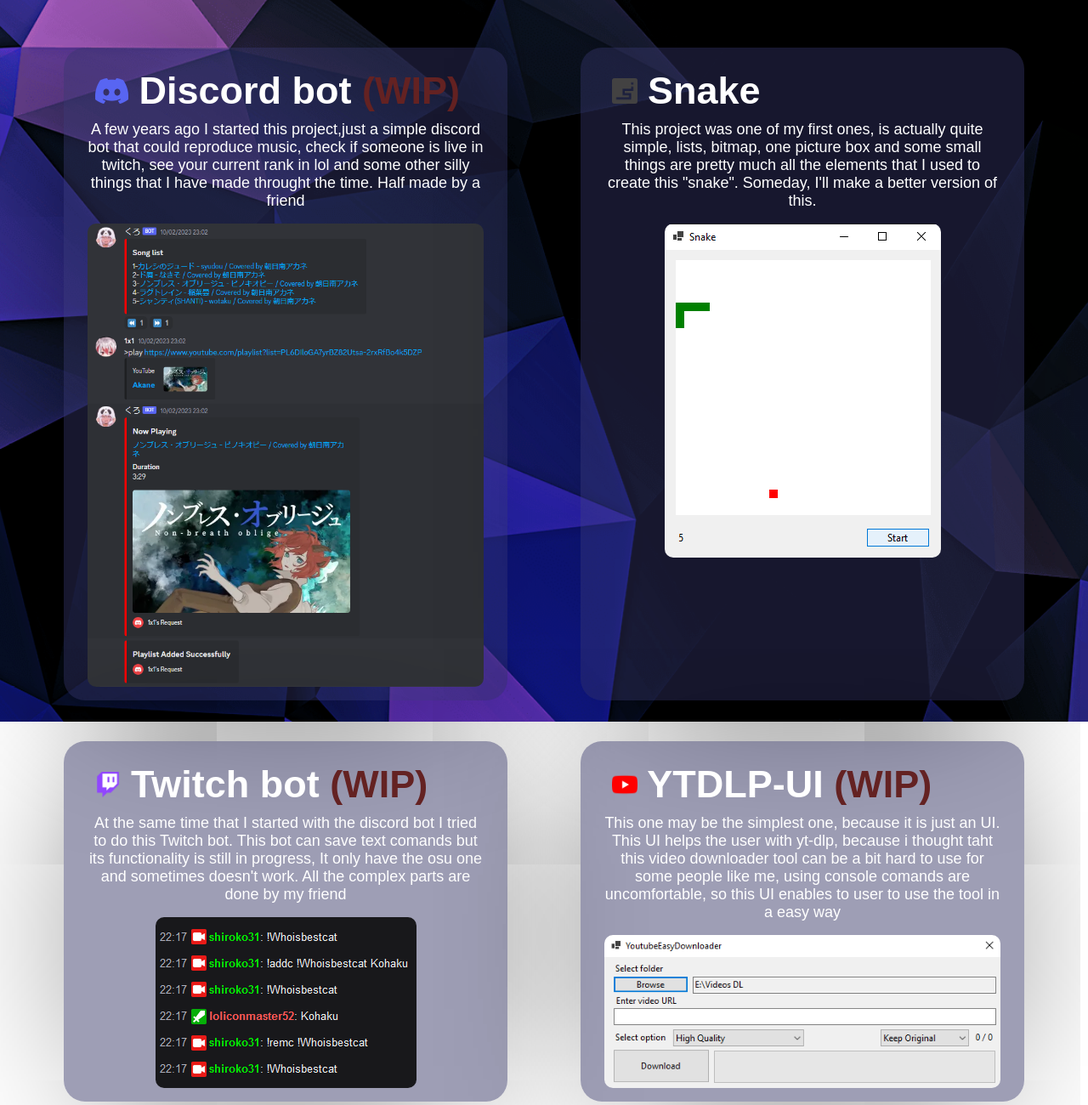
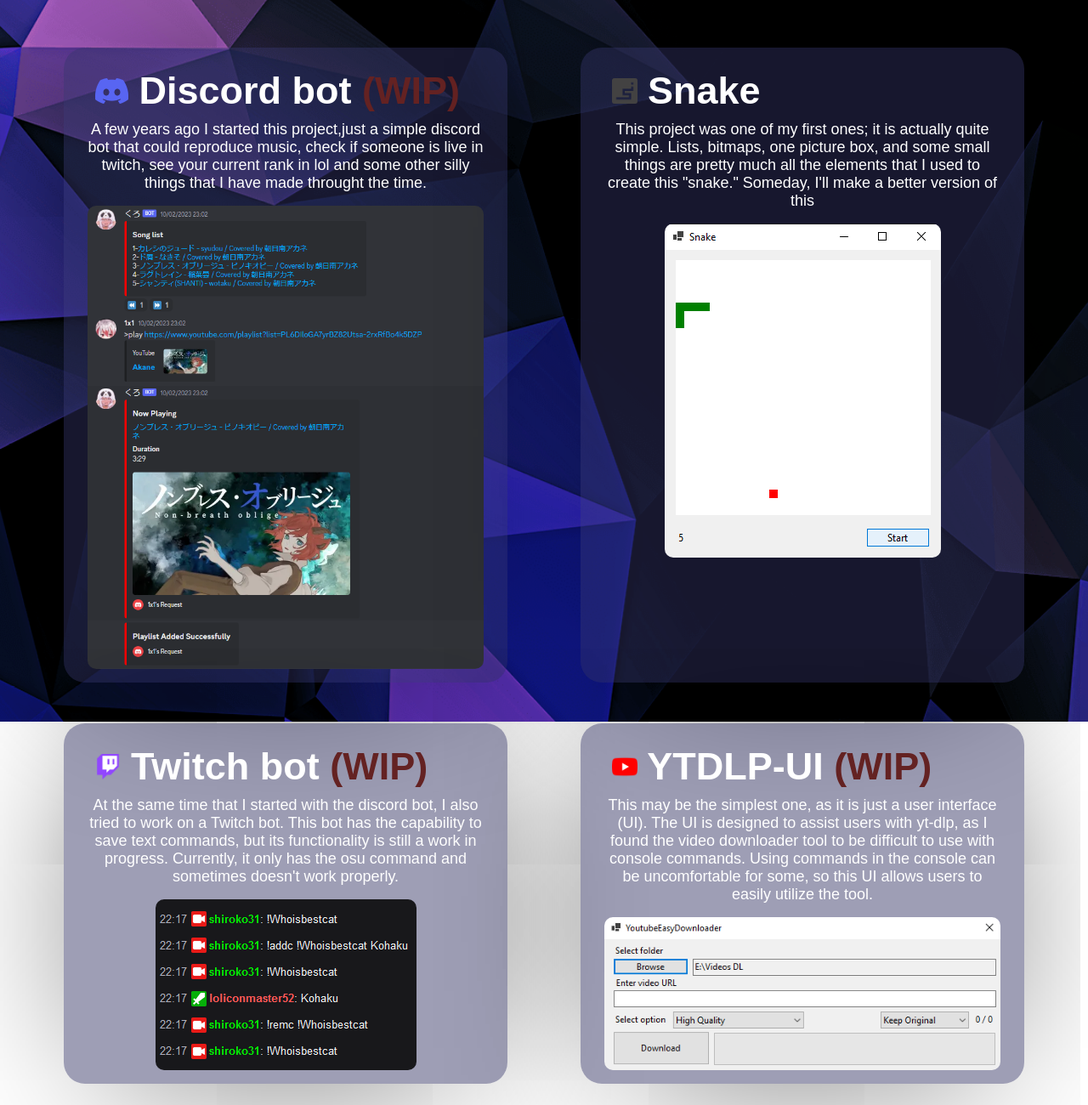
Before and after one commit to KoGoLLo52/KoGoLLo52.github.io, a plain HTML site: page trabajos.html in a window 1280 px wide. Shown: the top 1300 px of the page at 85% size. Drawn offline with Linux system fonts and the light colour scheme; a web font is replaced by a local one.

Commit message:
Add files via upload

```diff
--- a/Mainstyles.css
+++ b/Mainstyles.css
@@ -17,7 +17,7 @@ body::before {
   z-index: -1;
   pointer-events: none;
   background-size: cover;
-  background: url("/Images/BGR.png") no-repeat center;
+  background: url("./Images/BGR.png") no-repeat center;
   animation: backgroundZoomAnimate 20s forwards;
 }
 
--- a/WorksStyles.css
+++ b/WorksStyles.css
@@ -18,7 +18,7 @@ body::before {
     z-index: -1;
     pointer-events: none;
     background-size: cover;
-    background: url("/Images/BGRW.png") no-repeat center;
+    background: url("Images/BGRW.png") no-repeat center;
     animation: backgroundZoomAnimate 20s forwards;
 }
 
--- a/trabajos.html
+++ b/trabajos.html
@@ -1,5 +1,6 @@
 <!DOCTYPE html>
 <html lang="en">
+
 <head>
     <meta charset="UTF-8">
     <meta http-equiv="X-UA-Compatible" content="IE=edge">
@@ -8,54 +9,59 @@
     <link rel="stylesheet" href="WorksStyles.css">
     <title>Shiroko's Works</title>
 </head>
+
 <body>
     <div class="Card">
-            <h1 class="Title"><img class="Icon" src="/Images/DiscIcon.png"> Discord bot <b style="color:#642222">(WIP)</b></h1>
+        <h1 class="Title"><img class="Icon" src="Images/DiscIcon.png"> Discord bot <b style="color:#642222">(WIP)</b>
+        </h1>
         <div class="Content">
-                <p class="Text">A few years ago I started this project,just a simple discord bot that
-                    could reproduce music, check if someone is live in twitch, see your current rank
-                    in lol and some other silly things that I have made throught the time. Half made by a friend
+            <p class="Text">A few years ago I started this project,just a simple discord bot that could reproduce music,
+                check if someone is live in twitch, see your current rank in lol and some other silly things that I have
+                made throught the time.
             </p>
             <figure>
-                    <img  class="IMG" src="/Images/DiscordBotSample.png">
+                <img class="IMG" src="Images/DiscordBotSample.png">
             </figure>
         </div>
     </div>
     <div class="Card">
-            <h1 class="Title"><img class="Icon" src="/Images/SnakeIcon.png"> Snake </h1>
+        <h1 class="Title"><img class="Icon" src="Images/SnakeIcon.png"> Snake </h1>
         <div class="Content">
-                <p class="Text">This project was one of my first ones, is actually quite simple,
-                    lists, bitmap, one picture box and some small things are pretty much all the elements
-                    that I used to create this "snake". Someday, I'll make a better version of this.
+            <p class="Text">This project was one of my first ones; it is actually quite simple. Lists, bitmaps, one
+                picture box, and some small things are pretty much all the elements that I used to create this "snake."
+                Someday, I'll make a better version of this
             </p>
             <figure>
-                    <img  class="IMG" src="/Images/SnakeSample.png">
+                <img class="IMG" src="Images/SnakeSample.png">
             </figure>
         </div>
     </div>
     <div class="Card">
-            <h1 class="Title"><img class="Icon" src="/Images/TwitchIcon.png"> Twitch bot <b style="color:#642222">(WIP)</b></h1>
+        <h1 class="Title"><img class="Icon" src="Images/TwitchIcon.png"> Twitch bot <b style="color:#642222">(WIP)</b>
+        </h1>
         <div class="Content">
-                <p class="Text">At the same time that I started with the discord bot I tried to do
-                    this Twitch bot. This bot can save text comands but its functionality is still
-                    in progress, It only have the osu one and sometimes doesn't work. All the complex parts are done by my friend
+            <p class="Text">At the same time that I started with the discord bot, I also tried to work on a Twitch bot.
+                This bot has the capability to save text commands, but its functionality is still a work in progress.
+                Currently, it only has the osu command and sometimes doesn't work properly.
             </p>
             <figure>
-                    <img  class="IMG" src="/Images/TwitchBotSample.png">
+                <img class="IMG" src="Images/TwitchBotSample.png">
             </figure>
         </div>
     </div>
     <div class="Card">
-            <h1 class="Title"><img class="Icon" src="/Images/YTIcon.png"> YTDLP-UI <b style="color:#642222">(WIP)</b></h1>
+        <h1 class="Title"><img class="Icon" src="Images/YTIcon.png"> YTDLP-UI <b style="color:#642222">(WIP)</b></h1>
         <div class="Content">
-                <p class="Text"> This one may be the simplest one, because it is just an UI. This UI helps the user
-                    with yt-dlp, because i thought taht this video downloader tool can be a bit hard to use for some people
-                    like me, using console comands are uncomfortable, so this UI enables to user to use the tool in a easy way
+            <p class="Text"> This may be the simplest one, as it is just a user interface (UI). The UI is designed to
+                assist users with yt-dlp, as I found the video downloader tool to be difficult to use with console
+                commands. Using commands in the console can be uncomfortable for some, so this UI allows users to easily
+                utilize the tool.
             </p>
             <figure>
-                    <img class="IMG" src="/Images/YTDLPHSample.png">
+                <img class="IMG" src="Images/YTDLPHSample.png">
             </figure>
         </div>
     </div>
 </body>
+
 </html>
```
Also changed, not shown: index.html (+5 -10 lines), Images/Profile1.png (added). Lines whose indentation alone changed are shown as unchanged.
